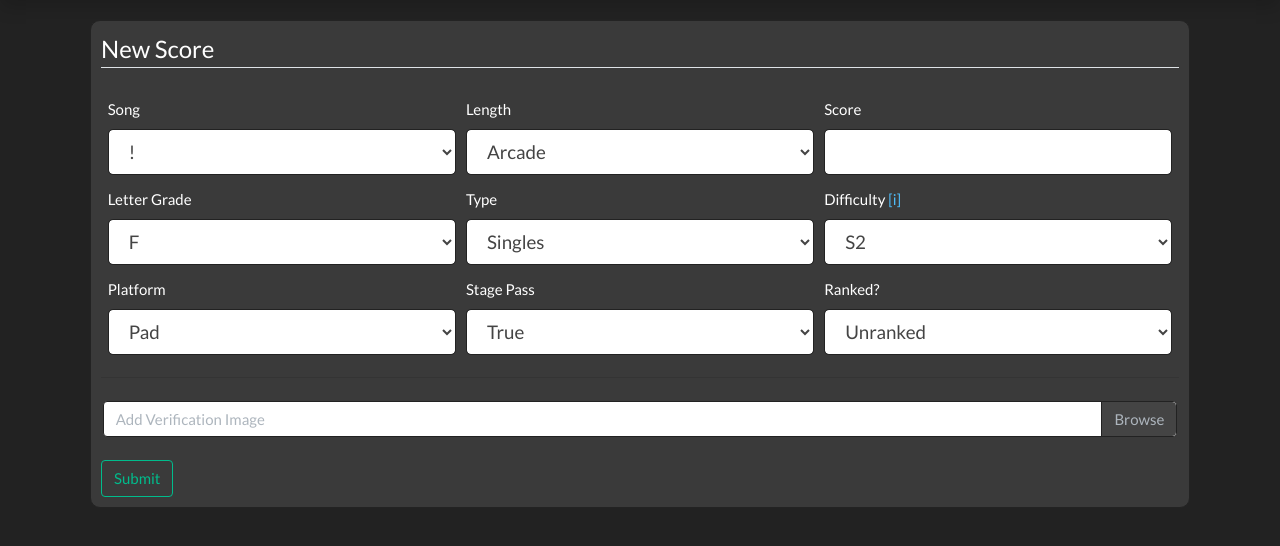
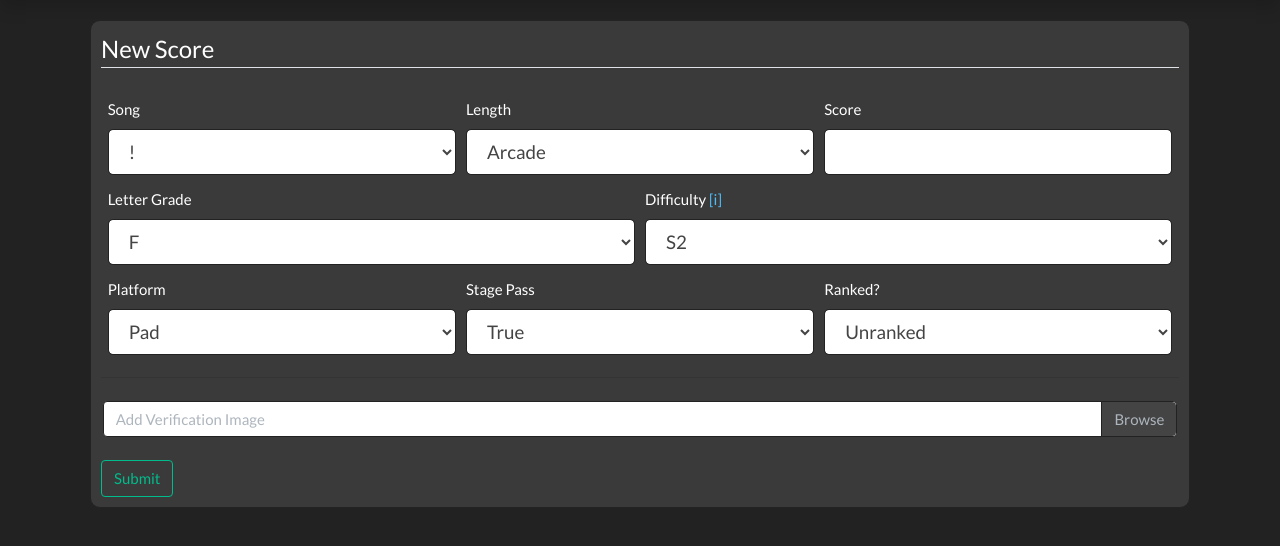
Before and after one commit to dj505/ArrowTracker, a Flask app: page /post/new_score in a window 1280 px wide. Shown: the part 71-617 px from the top of the page. Run offline with Flask 2, Linux system fonts and the light colour scheme; the visitor is signed in with stand-in values (Sample User, id 1); parts of the project's set-up code (start-up, migrations or seed data) failed here and were passed over; some libraries are stand-ins or nearby versions.

Commit message:
New score submission with difficulty works now

```diff
--- a/app/__init__.py
+++ b/app/__init__.py
@@ -6,7 +6,7 @@ from loadsongs import load_song_lists, raw_songdata
 from flask_mail import Mail
 from app.config import Config
 
-songlist_pairs = load_song_lists()
+songlist_pairs, lengthtype_pairs = load_song_lists()
 
 difficulties = []
 coop = ["2P", "3P", "4P", "5P"]
--- a/app/models.py
+++ b/app/models.py
@@ -40,7 +40,7 @@ class Post(db.Model):
     song = db.Column(db.String(50), nullable=False)
     score = db.Column(db.Integer, nullable=False)
     lettergrade = db.Column(db.String(3), nullable=False)
-    type = db.Column(db.String(7), nullable=False)
+    type = db.Column(db.String(7), nullable=True, default="None")
     difficulty = db.Column(db.Integer, nullable=False)
     platform = db.Column(db.String(8), nullable=False)
     stagepass = db.Column(db.String(5), nullable=False)
--- a/app/scores/forms.py
+++ b/app/scores/forms.py
@@ -2,19 +2,17 @@ from flask_wtf import FlaskForm
 from wtforms import StringField, SubmitField, TextAreaField, SelectField, IntegerField
 from wtforms.validators import DataRequired
 from flask_wtf.file import FileField, FileAllowed
-from app import songlist_pairs, difficulties
+from app import songlist_pairs, difficulties, lengthtype_pairs
 
 class ScoreForm(FlaskForm):
     song = SelectField('Song', coerce=str, choices=[tuple(map(lambda x: x.decode('utf-8'), tup)) for tup in songlist_pairs], validators=[DataRequired()])
     lettergrade = SelectField('Letter Grade', coerce=str, choices=(('f', 'F'), ('d', 'D'), ('c', 'C'), ('b', 'B'), ('a', 'A'), ('s', 'S'), ('ss', 'SS'), ('sss', 'SSS')), validators=[DataRequired()])
     score = IntegerField('Score', validators=[DataRequired()])
     stagepass = SelectField('Stage Pass', coerce=str, choices=(('True', 'True'), ('False', 'False')), validators=[DataRequired()])
-    type = SelectField('Type', coerce=str, choices=(('singles', 'Singles'), ('doubles', 'Doubles'), ('co-op', 'Co-op')), validators=[DataRequired()])
-    difficulty = SelectField('Difficulty', coerce=str, choices=difficulties, validators=[DataRequired()])
     platform = SelectField('Platform', coerce=str, choices=(('pad', 'Pad'), ('keyboard', 'SF2 Keyboard'), ('sf2-pad', 'SF2 Pad')), validators=[DataRequired()])
     ranked = SelectField('Ranked?', coerce=str, choices=(('False', 'Unranked'), ('True', 'Ranked')), validators=[DataRequired()])
     picture = FileField('Verification Score (Optional)', validators=[FileAllowed(['jpg', 'png', 'JPG', 'PNG'])])
-    length = SelectField('Length', coerce=str, choices=(('Arcade', 'Arcade'), ('Full Song', 'Full Song'), ('Short Cut', 'Short Cut')), validators=[DataRequired()])
+    length = SelectField('Length', coerce=str, choices=lengthtype_pairs, validators=[DataRequired()])
     submit = SubmitField('Submit')
 
 class WeeklyForm(FlaskForm):
--- a/app/templates/new_score.html
+++ b/app/templates/new_score.html
@@ -78,41 +78,12 @@
             {% endif %}
           </div>
           <div class="col">
-            {{ form.type.label(class="form-control-label") }}
-            {% if form.type.errors %}
-              {{ form.type(class="form-control form-control-lg is-invalid") }}
-              <div class="invalid-feedback">
-                {% for error in form.type.errors %}
-                  <span>{{ error }}</span>
-                {% endfor %}
-              </div>
-            {% else %}
-              {{ form.type(class="form-control form-control-lg") }}
-            {% endif %}
-          </div>
-          <div class="col">
             <div>
-              {{ form.difficulty.label(class="form-control-label") }}
+              <label class="form-control-label" for="difficulty">Difficulty</label>
               <a style="color: #4fbcf7" data-toggle="tooltip" data-placement="top" title="Scroll to the bottom of the dropdown for Co-Op difficulties">[i]</a>
             </div>
             <select id="difficultyDropdown" class="form-control form-control-lg" name="diffDrop"></select>
           </div>
-          <!--<div class="col">
-            <div>
-              {{ form.difficulty.label(class="form-control-label") }}
-              <a style="color: #4fbcf7" data-toggle="tooltip" data-placement="top" title="Scroll to the bottom of the dropdown for Co-Op difficulties">[i]</a>
-            </div>
-            {% if form.difficulty.errors %}
-              {{ form.difficulty(class="form-control form-control-lg is-invalid") }}
-              <div class="invalid-feedback">
-                {% for error in form.difficulty.errors %}
-                  <span>{{ error }}</span>
-                {% endfor %}
-              </div>
-            {% else %}
-              {{ form.difficulty(id="difficultyDropdown", class="form-control form-control-lg") }}
-            {% endif %}
-          </div>-->
         </div>
         <div class="form-row" style="padding: 5pt">
           <div class="col">
--- a/loadsongs.py
+++ b/loadsongs.py
@@ -35,4 +35,4 @@ def load_song_lists():
     print(f'{numlists} List(s)')
     print(f'{numsongs} Song(s)')
     print(f'{numlengths} Length(s)')
-    return(songlist_pairs)
+    return(songlist_pairs, lengthtype_pairs)
--- a/migrate.py
+++ b/migrate.py
@@ -31,7 +31,7 @@ class Post(db.Model):
     song = db.Column(db.String(50), nullable=False)
     score = db.Column(db.Integer, nullable=False)
     lettergrade = db.Column(db.String(3), nullable=False)
-    type = db.Column(db.String(7), nullable=False)
+    type = db.Column(db.String(7), nullable=True)
     difficulty = db.Column(db.Integer, nullable=False)
     platform = db.Column(db.String(8), nullable=False)
     stagepass = db.Column(db.String(5), nullable=False)
```
Also changed, not shown: app/templates/home.html (+6 -1 lines), app/templates/search_results.html (+6 -1 lines), app/templates/user_posts.html (+6 -1 lines).
